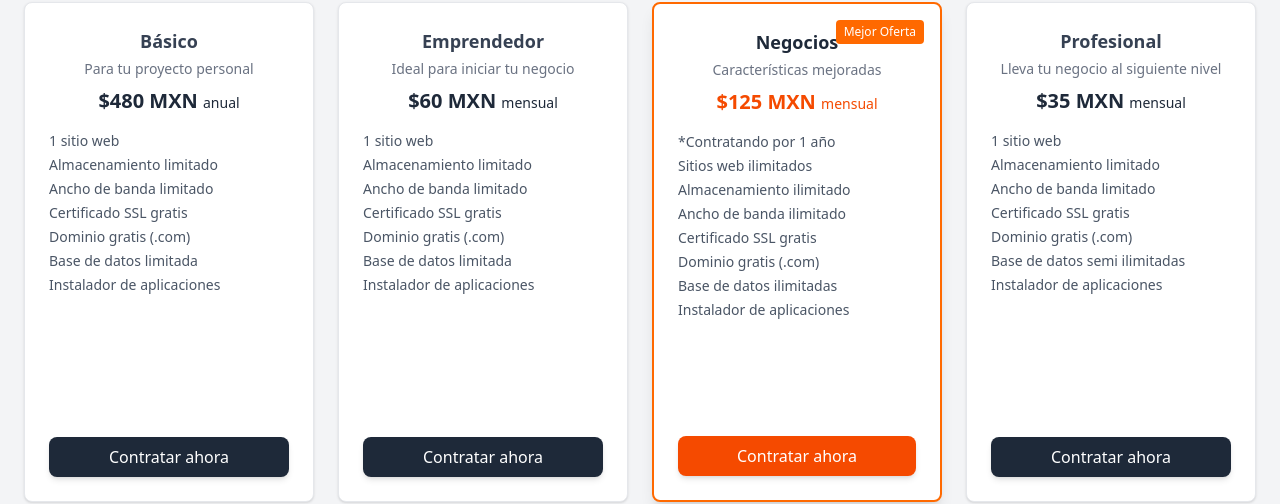
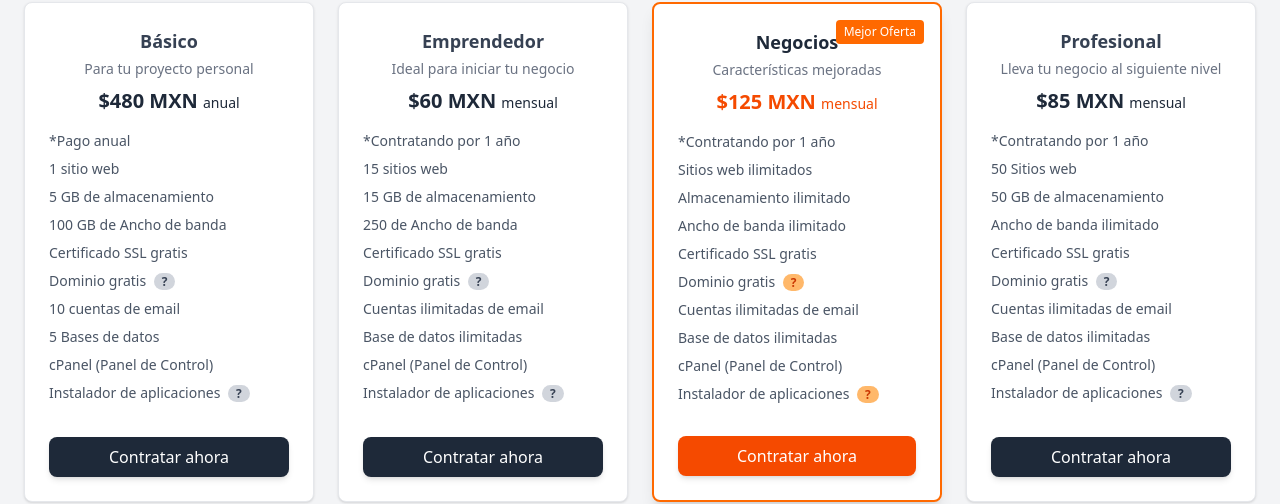
Before and after one commit to dmarsan21/rockhostingplus, an Astro site: page / in a window 1280 px wide. Shown: the part 1100-1604 px from the top of the page. Built offline with nearby package versions, Linux system fonts and the light colour scheme; Astro itself is replaced by a stand-in of ours.

Commit message:
Se integran tooltips en componente PlanesHosting, para tablas de características de servicios de hosting

```diff
--- a/src/components/PlanesHosting.astro
+++ b/src/components/PlanesHosting.astro
@@ -2,7 +2,7 @@
 
 ---
 
-<section class="bg-gray-100 py-16">
+<section class="bg-gray-100 py-16 relative z-0">
   <div class="max-w-7xl mx-auto px-6 text-center">
     <h2 class="text-3xl font-bold text-gray-800 mb-10">Planes de Hosting</h2>
     <div class="grid grid-cols-1 sm:grid-cols-2 lg:grid-cols-4 gap-6">
@@ -12,14 +12,36 @@
         <h3 class="text-lg font-semibold text-gray-700 mb-1">Básico</h3>
         <p class="text-gray-500 text-sm mb-2">Para tu proyecto personal</p>
         <p class="text-xl font-bold text-gray-800 mb-4">$480 MXN <span class="text-sm font-normal">anual</span></p>
-        <ul class="text-sm text-gray-600 mb-6 text-left space-y-1">
+        <ul class="text-sm text-gray-600 mb-6 text-left space-y-2">
+          <li>*Pago anual</li>
           <li>1 sitio web</li>
-          <li>Almacenamiento limitado</li>
-          <li>Ancho de banda limitado</li>
+          <li>5 GB de almacenamiento</li>
+          <li>100 GB de Ancho de banda</li>
           <li>Certificado SSL gratis</li>
-          <li>Dominio gratis (.com)</li>
-          <li>Base de datos limitada</li>
-          <li>Instalador de aplicaciones</li>
+          <!-- <li class="relative group">
+            Certificado SSL gratis
+            <span class="ml-1 bg-gray-300 text-gray-700 text-xs font-bold rounded-full px-2 cursor-pointer group-hover:bg-gray-400 transition">?</span>
+            <span class="absolute left-8 top-1/2 -translate-y-1/2 w-44 bg-gray-800 text-white text-xs rounded px-2 py-1 opacity-0 group-hover:opacity-100 transition-opacity duration-300 z-20">
+              Let’s Encrypt incluido
+            </span>
+          </li> -->
+          <li class="relative group">
+            Dominio gratis
+            <span class="ml-1 bg-gray-300 text-gray-700 text-xs font-bold rounded-full px-2 cursor-pointer group-hover:bg-gray-400 transition">?</span>
+            <span class="absolute left-0 mt-2 w-40 bg-gray-800 text-white text-xs rounded px-2 py-1 opacity-0 group-hover:opacity-100 transition-opacity duration-300 z-20">
+              .com, .net, .org, com.mx
+            </span>
+          </li>
+          <li>10 cuentas de email</li>
+          <li>5 Bases de datos</li>
+          <li>cPanel (Panel de Control)</li>
+          <li class="relative group">
+            Instalador de aplicaciones
+            <span class="ml-1 bg-gray-300 text-gray-700 text-xs font-bold rounded-full px-2 cursor-pointer group-hover:bg-gray-400 transition">?</span>
+            <span class="absolute left-0 mt-2 w-40 bg-gray-800 text-white text-xs rounded px-2 py-1 opacity-0 group-hover:opacity-100 transition-opacity duration-300 z-20">
+              Softaculous +200 scripts
+            </span>
+          </li>
         </ul>
         <a href="#" class="mt-auto inline-block bg-gray-800 text-white px-4 py-2 rounded-lg shadow-md hover:bg-gray-900 hover:scale-105 hover:shadow-lg transition duration-300 ease-in-out">
           Contratar ahora
@@ -31,60 +53,125 @@
         <h3 class="text-lg font-semibold text-gray-700 mb-1">Emprendedor</h3>
         <p class="text-gray-500 text-sm mb-2">Ideal para iniciar tu negocio</p>
         <p class="text-xl font-bold text-gray-800 mb-4">$60 MXN <span class="text-sm font-normal">mensual</span></p>
-        <ul class="text-sm text-gray-600 mb-6 text-left space-y-1">
-          <li>1 sitio web</li>
-          <li>Almacenamiento limitado</li>
-          <li>Ancho de banda limitado</li>
+        <ul class="text-sm text-gray-600 mb-6 text-left space-y-2">
+          <li>*Contratando por 1 año</li>
+          <li>15 sitios web</li>
+          <li>15 GB de almacenamiento</li>
+          <li>250 de Ancho de banda</li>
           <li>Certificado SSL gratis</li>
-          <li>Dominio gratis (.com)</li>
-          <li>Base de datos limitada</li>
-          <li>Instalador de aplicaciones</li>
+          <!-- <li class="relative group">
+            Certificado SSL gratis
+            <span class="ml-1 bg-gray-300 text-gray-700 text-xs font-bold rounded-full px-2 cursor-pointer group-hover:bg-gray-400 transition">?</span>
+            <span class="absolute left-0 mt-2 w-40 bg-gray-800 text-white text-xs rounded px-2 py-1 opacity-0 group-hover:opacity-100 transition-opacity duration-300 z-20">
+              Let’s Encrypt incluido
+            </span>
+          </li> -->
+          <li class="relative group">
+            Dominio gratis
+            <span class="ml-1 bg-gray-300 text-gray-700 text-xs font-bold rounded-full px-2 cursor-pointer group-hover:bg-gray-400 transition">?</span>
+            <span class="absolute left-0 mt-2 w-40 bg-gray-800 text-white text-xs rounded px-2 py-1 opacity-0 group-hover:opacity-100 transition-opacity duration-300 z-20">
+              .com, .net, .org, com.mx
+            </span>
+          </li>
+          <li>Cuentas ilimitadas de email</li>
+          <li>Base de datos ilimitadas</li>
+          <li>cPanel (Panel de Control)</li>
+          <li class="relative group">
+            Instalador de aplicaciones
+            <span class="ml-1 bg-gray-300 text-gray-700 text-xs font-bold rounded-full px-2 cursor-pointer group-hover:bg-gray-400 transition">?</span>
+            <span class="absolute left-0 mt-2 w-40 bg-gray-800 text-white text-xs rounded px-2 py-1 opacity-0 group-hover:opacity-100 transition-opacity duration-300 z-20">
+              Softaculous +200 scripts
+            </span>
+          </li>
         </ul>
         <a href="#" class="mt-auto inline-block bg-gray-800 text-white px-4 py-2 rounded-lg shadow-md hover:bg-gray-900 hover:scale-105 hover:shadow-lg transition duration-300 ease-in-out">
           Contratar ahora
         </a>
       </div>
 
-      <!-- Negocios (destacado) -->
+      <!-- Negocios -->
       <div class="bg-white border-2 border-orange-500 p-6 rounded-lg shadow-lg hover:shadow-xl transition relative flex flex-col min-h-[500px]">
         <span class="absolute top-4 right-4 bg-orange-500 text-white text-xs px-2 py-1 rounded">Mejor Oferta</span>
         <h3 class="text-lg font-semibold text-gray-800 mb-1">Negocios</h3>
         <p class="text-gray-500 text-sm mb-2">Características mejoradas</p>
         <p class="text-xl font-bold text-orange-600 mb-4">$125 MXN <span class="text-sm font-normal">mensual</span></p>
-        <ul class="text-sm text-gray-600 mb-6 text-left space-y-1">
+        <ul class="text-sm text-gray-600 mb-6 text-left space-y-2">
           <li>*Contratando por 1 año</li>
           <li>Sitios web ilimitados</li>
           <li>Almacenamiento ilimitado</li>
           <li>Ancho de banda ilimitado</li>
           <li>Certificado SSL gratis</li>
-          <li>Dominio gratis (.com)</li>
+          <!-- <li class="relative group">
+            Certificado SSL gratis
+            <span class="ml-1 bg-orange-300 text-orange-700 text-xs font-bold rounded-full px-2 cursor-pointer group-hover:bg-orange-400 transition">?</span>
+            <span class="absolute left-0 mt-2 w-40 bg-gray-800 text-white text-xs rounded px-2 py-1 opacity-0 group-hover:opacity-100 transition-opacity duration-300 z-20">
+              Let’s Encrypt incluido
+            </span>
+          </li> -->
+          <li class="relative group">
+            Dominio gratis
+            <span class="ml-1 bg-orange-300 text-orange-700 text-xs font-bold rounded-full px-2 cursor-pointer group-hover:bg-orange-400 transition">?</span>
+            <span class="absolute left-0 mt-2 w-40 bg-gray-800 text-white text-xs rounded px-2 py-1 opacity-0 group-hover:opacity-100 transition-opacity duration-300 z-20">
+              .com, .net, .org, com.mx
+            </span>
+          </li>
+          <li>Cuentas ilimitadas de email</li>
           <li>Base de datos ilimitadas</li>
-          <li>Instalador de aplicaciones</li>
+          <li>cPanel (Panel de Control)</li>
+          <li class="relative group">
+            Instalador de aplicaciones
+            <span class="ml-1 bg-orange-300 text-orange-700 text-xs font-bold rounded-full px-2 cursor-pointer group-hover:bg-orange-400 transition">?</span>
+            <span class="absolute left-0 mt-2 w-40 bg-gray-800 text-white text-xs rounded px-2 py-1 opacity-0 group-hover:opacity-100 transition-opacity duration-300 z-20">
+              Softaculous +200 scripts
+            </span>
+          </li>
         </ul>
         <a href="#" class="mt-auto inline-block bg-orange-600 text-white px-4 py-2 rounded-lg shadow-md hover:bg-orange-700 hover:scale-105 hover:shadow-lg transition duration-300 ease-in-out">
           Contratar ahora
         </a>
       </div>
 
-      <!-- Profesional -->
+            <!-- Profesional -->
       <div class="bg-white border border-gray-200 p-6 rounded-lg shadow-sm hover:shadow-md transition flex flex-col min-h-[500px]">
         <h3 class="text-lg font-semibold text-gray-700 mb-1">Profesional</h3>
         <p class="text-gray-500 text-sm mb-2">Lleva tu negocio al siguiente nivel</p>
-        <p class="text-xl font-bold text-gray-800 mb-4">$35 MXN <span class="text-sm font-normal">mensual</span></p>
-        <ul class="text-sm text-gray-600 mb-6 text-left space-y-1">
-          <li>1 sitio web</li>
-          <li>Almacenamiento limitado</li>
-          <li>Ancho de banda limitado</li>
+        <p class="text-xl font-bold text-gray-800 mb-4">$85 MXN <span class="text-sm font-normal">mensual</span></p>
+        <ul class="text-sm text-gray-600 mb-6 text-left space-y-2">
+          <li>*Contratando por 1 año</li>
+          <li>50 Sitios web</li>
+          <li>50 GB de almacenamiento</li>
+          <li>Ancho de banda ilimitado</li>
           <li>Certificado SSL gratis</li>
-          <li>Dominio gratis (.com)</li>
-          <li>Base de datos semi ilimitadas</li>
-          <li>Instalador de aplicaciones</li>
+          <!-- <li class="relative group">
+            Certificado SSL gratis
+            <span class="ml-1 bg-gray-300 text-gray-700 text-xs font-bold rounded-full px-2 cursor-pointer group-hover:bg-gray-400 transition">?</span>
+            <span class="absolute left-0 mt-2 w-40 bg-gray-800 text-white text-xs rounded px-2 py-1 opacity-0 group-hover:opacity-100 transition-opacity duration-300 z-20">
+              Let’s Encrypt incluido
+            </span>
+          </li> -->
+          <li class="relative group">
+            Dominio gratis
+            <span class="ml-1 bg-gray-300 text-gray-700 text-xs font-bold rounded-full px-2 cursor-pointer group-hover:bg-gray-400 transition">?</span>
+            <span class="absolute left-0 mt-2 w-40 bg-gray-800 text-white text-xs rounded px-2 py-1 opacity-0 group-hover:opacity-100 transition-opacity duration-300 z-20">
+              .com, .net, .org, com.mx
+            </span>
+          </li>
+          <li>Cuentas ilimitadas de email</li>
+          <li>Base de datos ilimitadas</li>
+          <li>cPanel (Panel de Control)</li>
+          <li class="relative group">
+            Instalador de aplicaciones
+            <span class="ml-1 bg-gray-300 text-gray-700 text-xs font-bold rounded-full px-2 cursor-pointer group-hover:bg-gray-400 transition">?</span>
+            <span class="absolute left-0 mt-2 w-40 bg-gray-800 text-white text-xs rounded px-2 py-1 opacity-0 group-hover:opacity-100 transition-opacity duration-300 z-20">
+              Softaculous +200 scripts
+            </span>
+          </li>
         </ul>
         <a href="#" class="mt-auto inline-block bg-gray-800 text-white px-4 py-2 rounded-lg shadow-md hover:bg-gray-900 hover:scale-105 hover:shadow-lg transition duration-300 ease-in-out">
           Contratar ahora
         </a>
       </div>
 
-    </div>
-  </div>
-</section>
+    </div> <!-- cierre de grid -->
+  </div> <!-- cierre de contenedor -->
+</section> <!-- cierre de sección -->
```
